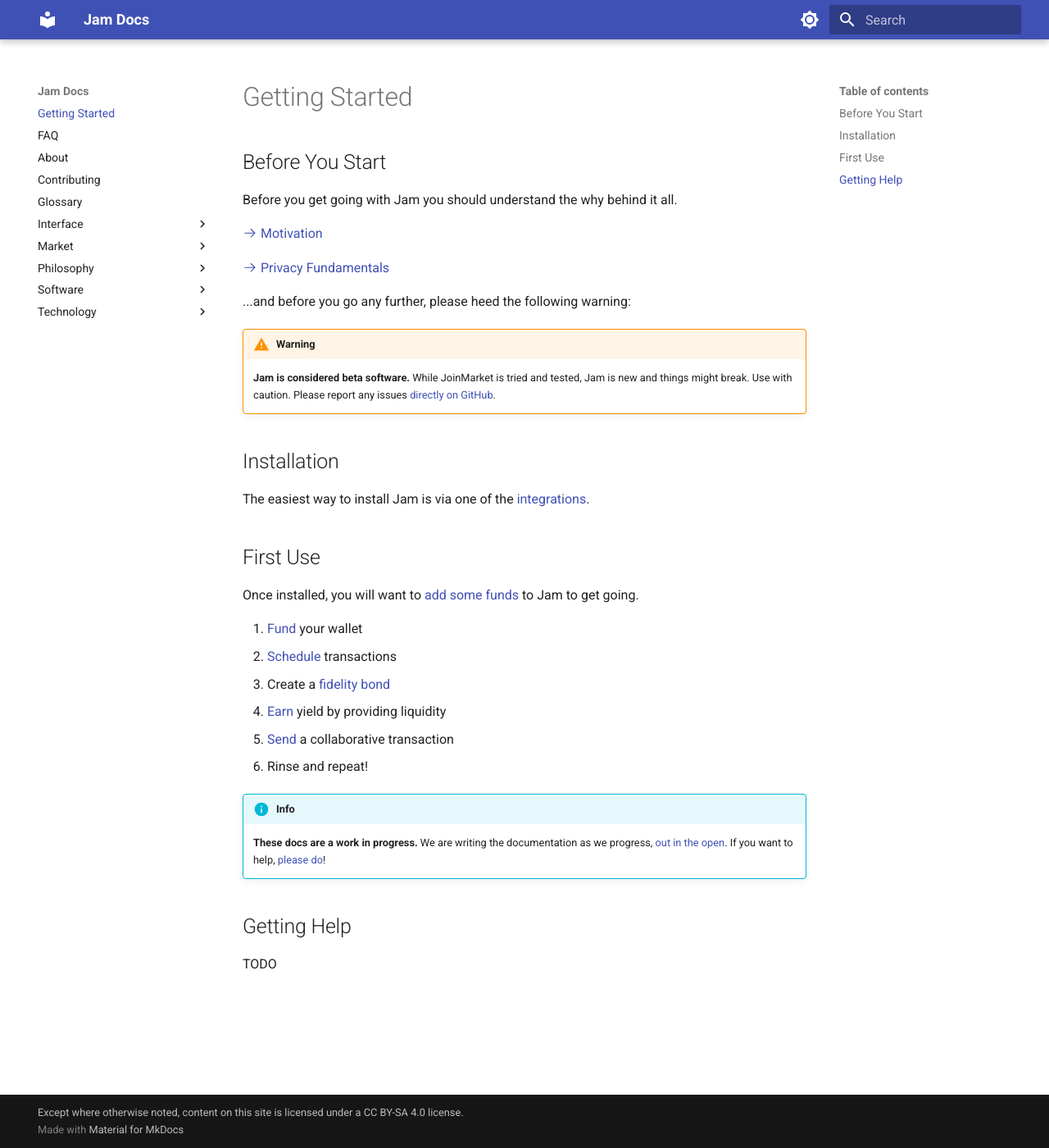
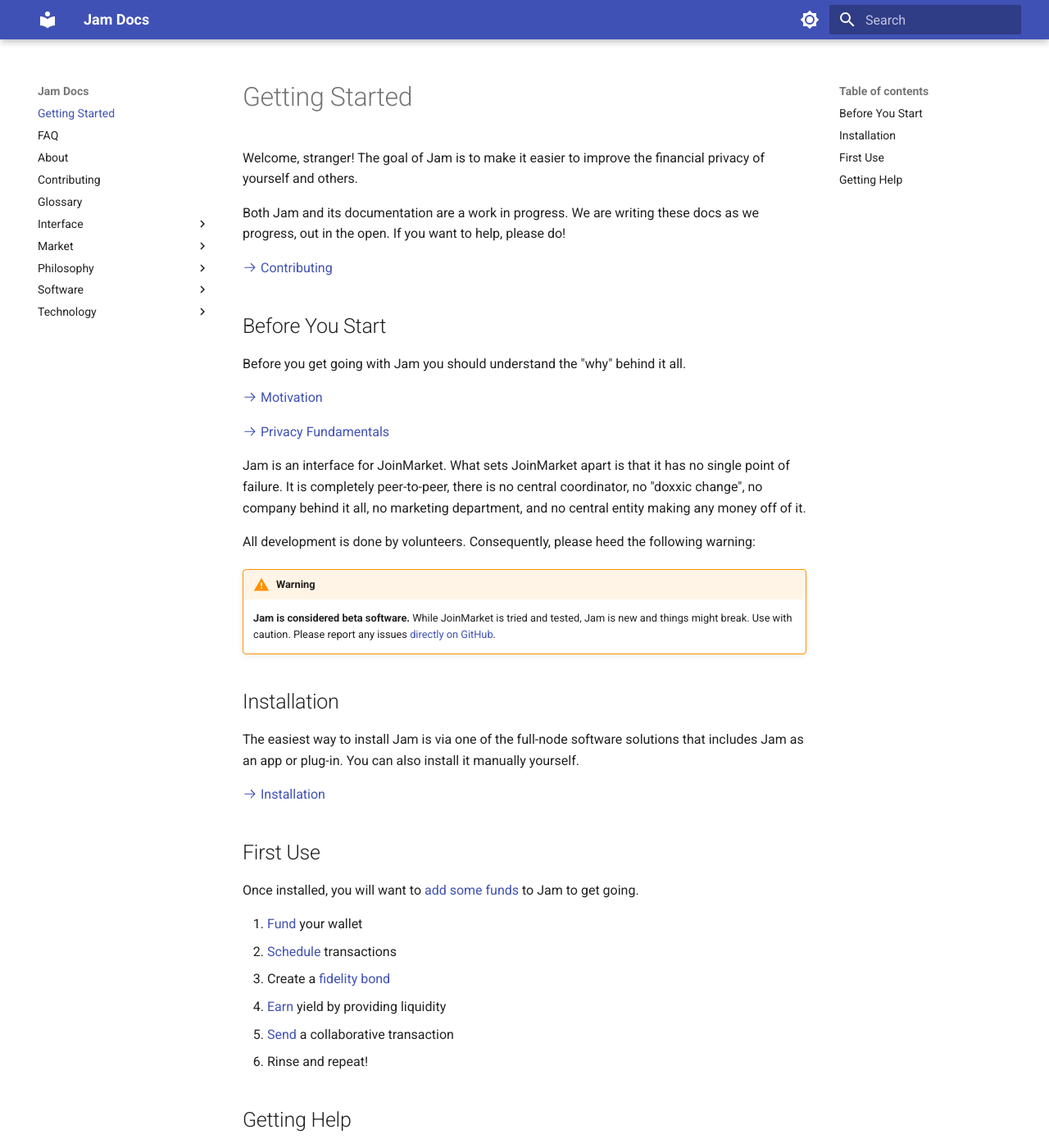
Before and after one commit to joinmarket-webui/jamdocs, an MkDocs documentation site: the page built from docs/index.md, in a window 1280 px wide and 1400 px high. Shown: the whole window at 82% size. Built offline with MkDocs 1.6.1 and Material for MkDocs 9.7.7, drawn with Linux system fonts in a browser that asks for light colours; some of the changed text lies outside the part shown.

Commit message:
docs(index): improve wording and flow

```diff
--- a/docs/index.md
+++ b/docs/index.md
@@ -1,26 +1,47 @@
 # Getting Started
+
+Welcome, stranger! The goal of Jam is to make it easier to improve the financial
+privacy of yourself and others.
+
+Both Jam and its documentation are a work in progress. We are writing
+these docs as we progress, out in the open. If you want to help, please
+do!
+
+[:octicons-arrow-right-24: Contributing][contribute]
+
+[contribute]: contribute.md
 
 ## Before You Start
 
-Before you get going with Jam you should understand the why behind it all.
+Before you get going with Jam you should understand the "why" behind it all.
 
 [:octicons-arrow-right-24: Motivation][motivation]
 
 [:octicons-arrow-right-24: Privacy Fundamentals][fundamentals]
 
 [motivation]: philosophy/motivation.md
-[fundamentals]: philosophy/fundamentals.md
+[fundamentals]: technology/privacy-fundamentals.md
 
-...and before you go any further, please heed the following warning:
+Jam is an interface for JoinMarket. What sets JoinMarket apart is that it has no
+single point of failure. It is completely peer-to-peer, there is no central
+coordinator, no "doxxic change", no company behind it all, no marketing
+department, and no central entity making any money off of it.
+
+All development is done by volunteers. Consequently, please heed the following
+warning:
 
 !!! warning
     **Jam is considered beta software.** While JoinMarket is tried and tested, Jam is new and things might break. Use with caution. Please report any issues [directly on GitHub](https://github.com/joinmarket-webui/joinmarket-webui/issues/new).
 
 ## Installation
 
-The easiest way to install Jam is via one of the [integrations].
+The easiest way to install Jam is via one of the full-node software solutions
+that includes Jam as an app or plug-in. You can also install it manually
+yourself.
 
-[integrations]: software/installation.md
+[:octicons-arrow-right-24: Installation][installation]
+
+[installation]: software/installation.md
 
 ## First Use
 
@@ -39,9 +60,15 @@
 [send]: interface/04-send.md
 [fb]: interface/fidelity-bonds.md
 
-!!! info
-    **These docs are a work in progress.** We are writing the documentation as we progress, [out in the open](software/license.md). If you want to help, [please do](contribute.md)!
-
 ## Getting Help
 
-TODO
+Since there is no company or fixed team behind Jam or JoinMarket, your best bet
+to get help are public chat groups and public forums.
+
+[:octicons-arrow-right-24: Jam Community Chat][tgJam]
+
+[:octicons-arrow-right-24: Jam Issues on GitHub][ghJam]
+
+
+[tgJam]: https://t.me/JoinMarketWebUI
+[ghJam]: https://github.com/joinmarket-webui/joinmarket-webui/issues
```
